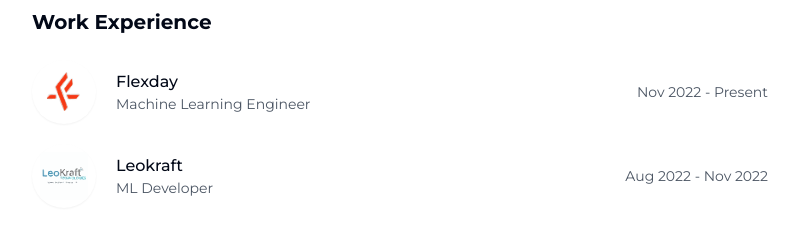
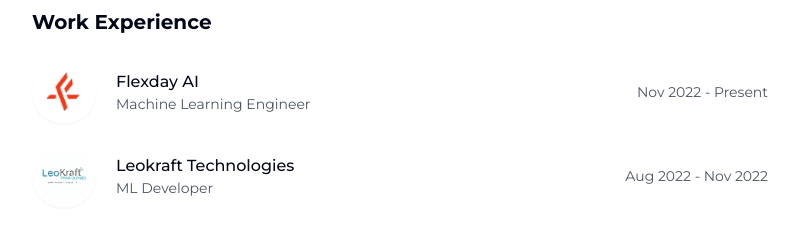
Before and after one commit to d1pankarmedhi/portfolio, a React (Vite) app: page / in a window 1280 px wide. Shown: the part 420-648 px from the top of the page, without its empty margins (240-1039 px from the left). Built offline with nearby package versions, Linux system fonts and the light colour scheme.

Commit message:
update comapny names

```diff
--- a/src/pages/Index.tsx
+++ b/src/pages/Index.tsx
@@ -17,14 +17,14 @@ const Index = () => {
   // Sample data for the portfolio
   const workExperience = [
     {
-      company: "Flexday",
+      company: "Flexday AI",
       title: "Machine Learning Engineer",
       period: "Nov 2022 - Present",
       logo: `${baseUrl}flexday.svg`,
       logoClass: "organization-logo",
     },
     {
-      company: "Leokraft",
+      company: "Leokraft Technologies",
       title: "ML Developer",
       period: "Aug 2022 - Nov 2022",
       logo: `${baseUrl}leokraft.svg`,
```
